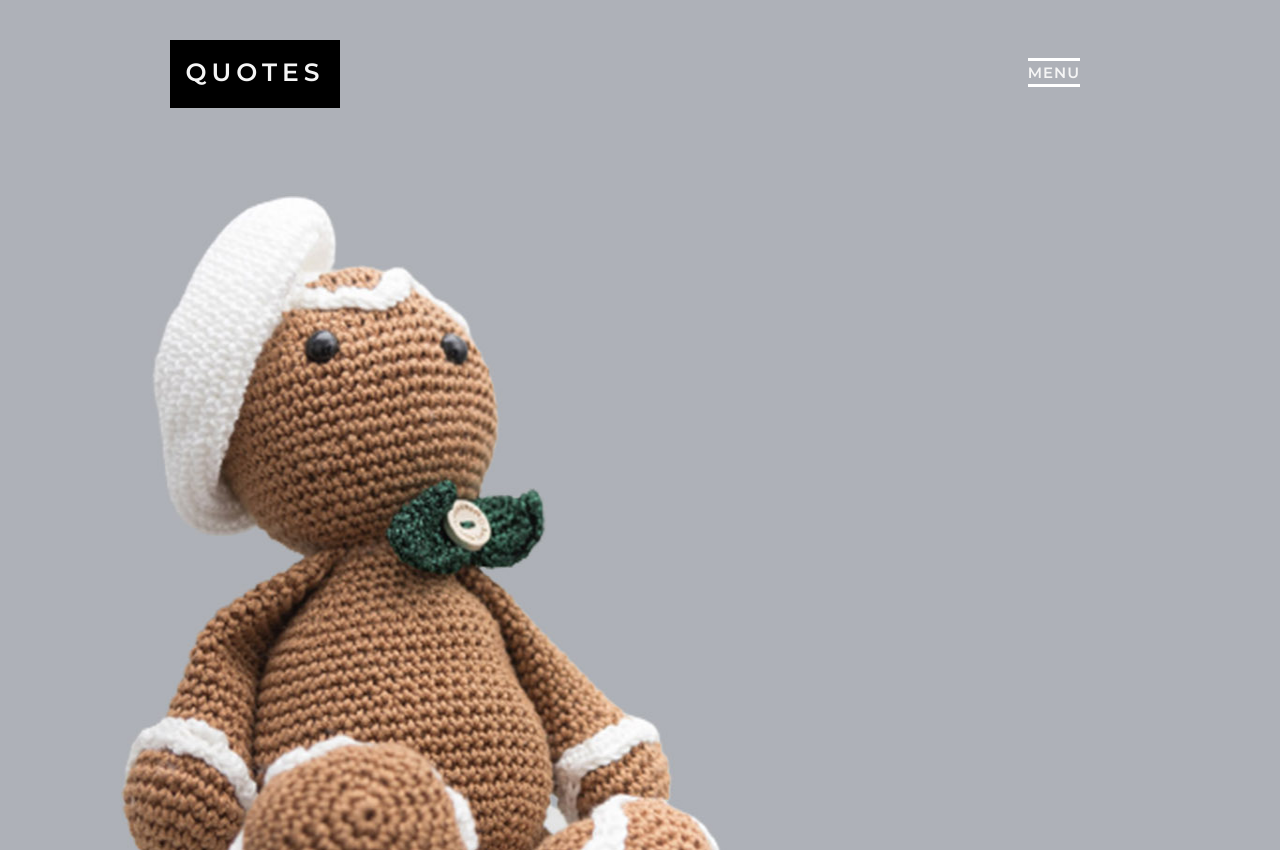
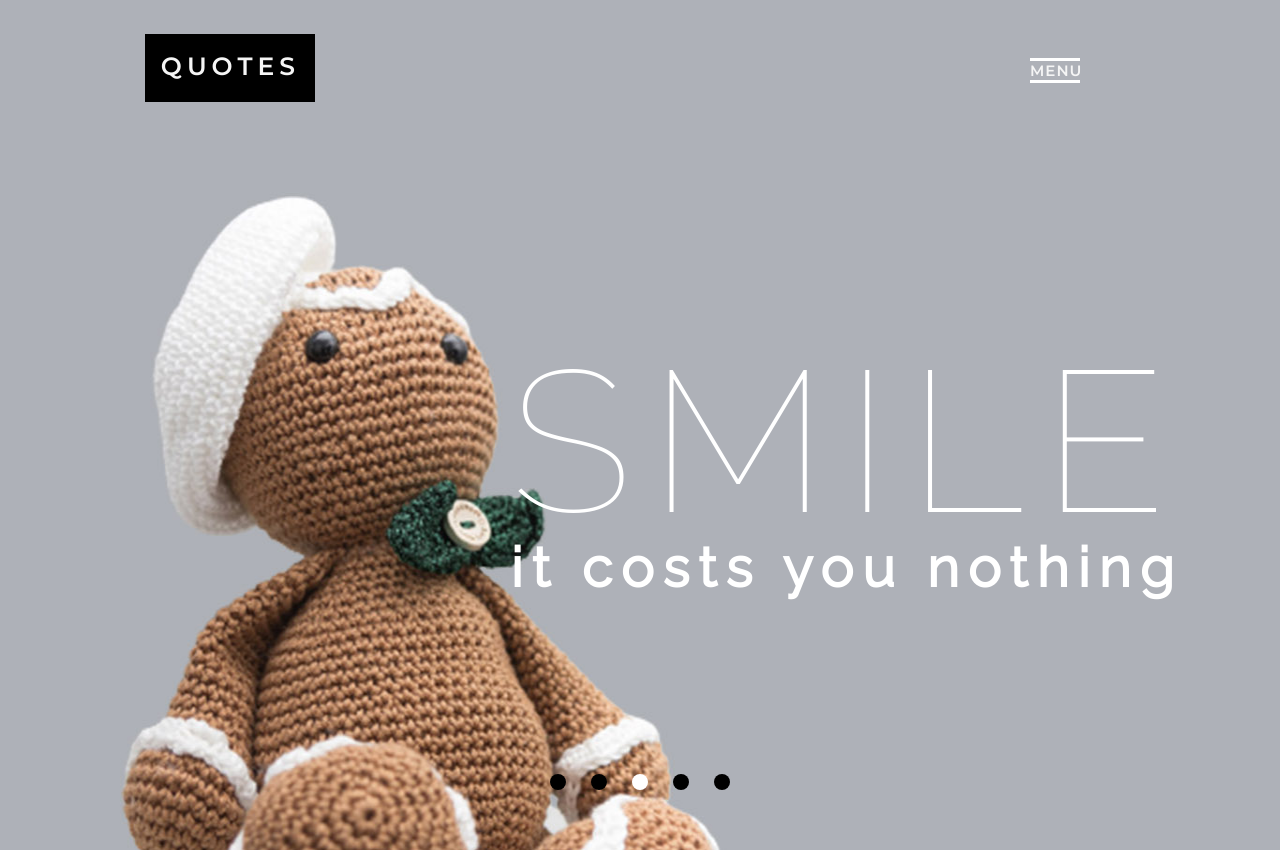
Before and after one commit to Dimitri-F/mock-upIntegration, a website: page index.html in a window 1280 px wide. Drawn offline with Linux system fonts and the light colour scheme.

Commit message:
header finalisé

```diff
--- a/index.html
+++ b/index.html
@@ -17,8 +17,16 @@
 
     <header>
         <img src="./img/teddybear.jpg" alt="">
-        <p class="logo">Quotes</p>
-        <p class="menu">Menu</p>
+        <p class="header__logo">Quotes</p>
+        <p class="header__menu">Menu</p>
+        <p class="header__txt"><span>Smile</span><br>it costs you nothing</p>
+        <div class="header__block">
+            <div class="header__block__icones"></div>
+            <div class="header__block__icones"></div>
+            <div class="header__block__icones"></div>
+            <div class="header__block__icones"></div>
+            <div class="header__block__icones"></div>
+        </div>
     </header>
 
     <main>
--- /dev/null
+++ b/scss/_mixins.scss
@@ -0,0 +1,13 @@
+@mixin position-abs($top, $right, $bottom, $left, $x, $y) {
+    position: absolute;
+    top: $top;
+    right: $right;
+    bottom: $bottom;
+    left: $left;
+    transform: translate($x, $y);
+}
+
+@mixin taille-elt($width, $height) {
+    width: $width;
+    height: $height;
+}
--- a/scss/_placeholders.scss
+++ b/scss/_placeholders.scss
@@ -1,5 +1,12 @@
+
+%txt-logo {
+    text-transform: uppercase;
+    color: $txt-blanc;
+    font-family: $font-logo;
+}
+
 %flex-row {
-  display: flex;
-  justify-content: space-between;
-  align-items: center;
+    display: flex;
+    justify-content: space-between;
+    align-items: center;
 }
--- a/scss/_variables.scss
+++ b/scss/_variables.scss
@@ -6,3 +6,4 @@ $font-principal: 'Raleway', sans-serif;
 $txt-blanc: #f5f5f5;
 
 $blanc: #fff;
+$noir: #000
--- a/scss/style.scss
+++ b/scss/style.scss
@@ -10,44 +10,66 @@
 
 
 header {
-    width: 100%;
-    height: 850px;
+    @include taille-elt(100%, 850px);
     position: relative;
+    font-family: $font-principal;
     img {
-        width: 100%;
-        height: 100%;
+        @include taille-elt(100%, 100%);
     }
-    .logo {
-        width: 170px;
-        height: 68px;
-        position: absolute;
-        top: 40px;
-        left: 170px;
-        background-color: #000;
-        color: #F5F5F5;
+    .header__logo {
+        @include taille-elt(170px, 68px);
+        @include position-abs(8%, 0, 0, 18%, -50%, -50%);
+        background-color: $noir;
         padding: 17px 5px;
-        font-family: $font-logo;
+        @extend %txt-logo;
         text-align: center;
-        text-transform: uppercase;
         letter-spacing: 5px;
         font-size: 25px;
     }
-    .menu {
+    .header__menu {
+        @include taille-elt(50px, 25px);
         position: absolute;
         top: 58px;
         right: 200px;
-        text-transform: uppercase;
-        color: $txt-blanc;
-        font-family: $font-logo;
+        @extend %txt-logo;
         letter-spacing: 1px;
         font-size: 15px;
         border-top: 3px solid #fff;
         border-bottom: 3px solid #fff;
-        padding: 2px 0;
     }
+    .header__txt {
+        @include position-abs(65%, 0, 0, 68%, -50%, -50%);
+        font-size: 55px;
+        width: 720px;
+        color: $blanc;
+        line-height: 75px;
+        letter-spacing: 9px;
+        font-weight: bold;
+    }
+    .header__txt span {
+        font-size: 200px;
+        font-weight: 100;
+        text-transform: uppercase;
+        letter-spacing: 19px;
+
+    }
+    .header__block {
+        @include taille-elt(180px ,20px);
+        @include position-abs(92%, 0, 0, 50%, -50%, -50%);
+        @extend %flex-row;
+        .header__block__icones {
+            @include taille-elt (16px, 16px);
+            background-color: $noir;
+            border-radius: 50%;
+        }
+        .header__block__icones:nth-child(3) {
+            background-color: $blanc;
+        }
+    }
+
 }
 
 main {
     width: 1366px;
-    font-family: sans-serif;
+    font-family: $font-principal;
 }
```
Also changed, not shown: css/style.css, 1 other file.
